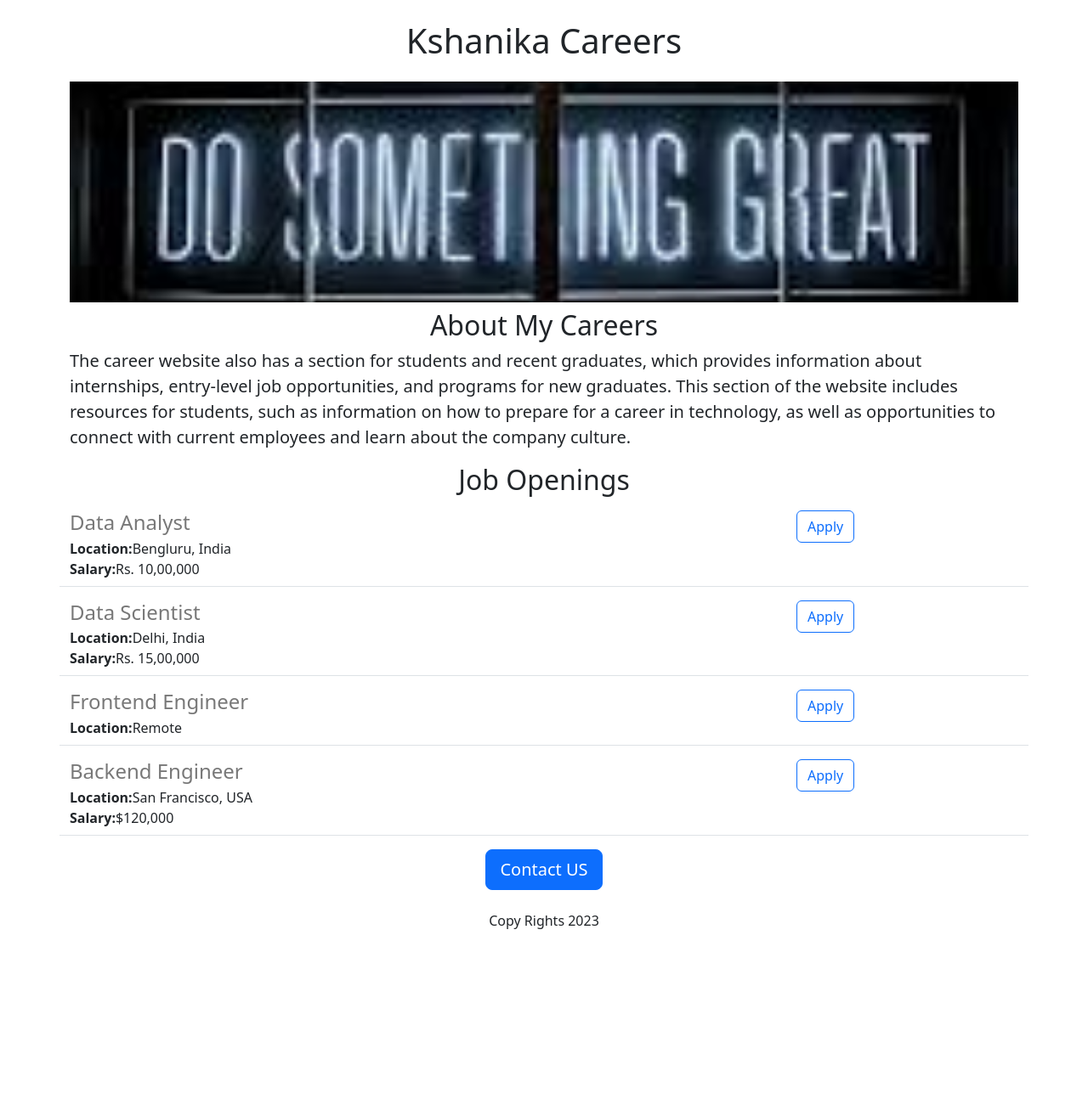
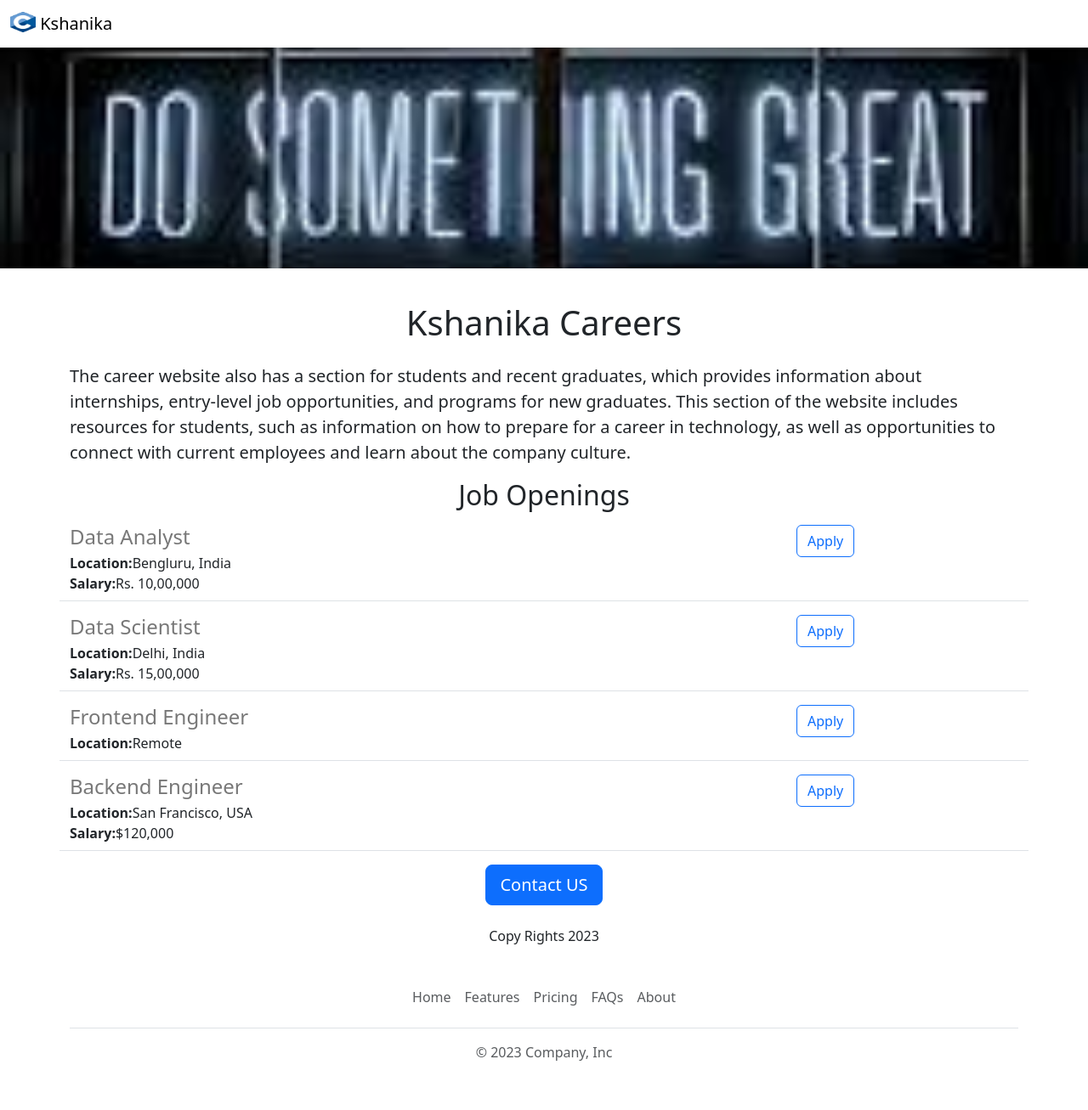
Before and after one commit to thirupathireddy14/careers-website, a Flask app: page / in a window 1280 px wide. Shown: the whole page at 85% size. Before the commit the page ends 1094 px from the top, so only its background shows below. Run offline with Flask 2, Linux system fonts and the light colour scheme.

Commit message:
changed design level

```diff
--- /dev/null
+++ b/templates/footer.html
@@ -0,0 +1,12 @@
+<div class="container">
+    <footer class="py-3 my-4">
+      <ul class="nav justify-content-center border-bottom pb-3 mb-3">
+        <li class="nav-item"><a href="#" class="nav-link px-2 text-muted">Home</a></li>
+        <li class="nav-item"><a href="#" class="nav-link px-2 text-muted">Features</a></li>
+        <li class="nav-item"><a href="#" class="nav-link px-2 text-muted">Pricing</a></li>
+        <li class="nav-item"><a href="#" class="nav-link px-2 text-muted">FAQs</a></li>
+        <li class="nav-item"><a href="#" class="nav-link px-2 text-muted">About</a></li>
+      </ul>
+      <p class="text-center text-muted">&copy; 2023 Company, Inc</p>
+    </footer>
+  </div>
--- a/templates/home.html
+++ b/templates/home.html
@@ -1,4 +1,5 @@
 <!DOCTYPE html>
+<!-- 1:50 -->
 <html>
 
 <head>
@@ -19,6 +20,7 @@
             width: 100%;
             height: 260px;
             object-fit: cover;
+            margin-bottom: 16px;
         }
 
         /* h2{
@@ -44,10 +46,10 @@
 </head>
 
 <body>
+    {% include 'nav.html' %}
+    <img id="banner" class="img-fluid" src="/static/banner.jpg">
     <div class="container">
         <h1 class="text-center mt-4 mb-4">{{company_name}} Careers</h1>
-        <img id="banner" class="img-fluid" src="/static/banner.jpg">
-        <h2 class="text-center mt-2 mb-2">About My Careers</h2>
         <p class="lead">The career website also has a section for students and recent graduates, which provides
             information about internships, entry-level job opportunities, and programs for new graduates. This section
             of the website includes resources for students, such as information on how to prepare for a career in
@@ -66,6 +68,7 @@
             <p class="mt-4">Copy Rights 2023</p>
         </div>
     </div>
+    {% include 'footer.html' %}
 </body>
 
 </html>
--- /dev/null
+++ b/templates/nav.html
@@ -0,0 +1,9 @@
+<nav class="navbar shadow-sm fixed-top bg-white">
+    <div class="container-fluid">
+      <a class="navbar-brand" href="#">
+        <img src="/static/logo.png" alt="" width="30" height="24" class="d-inline-block align-text-top">
+        Kshanika
+      </a>
+    </div>
+  </nav>
+  <div style="height: 56px;"></div>
```
Also changed, not shown: static/logo.png (added).
